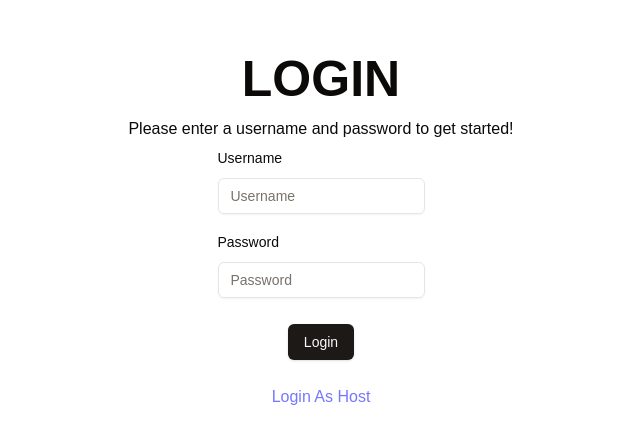
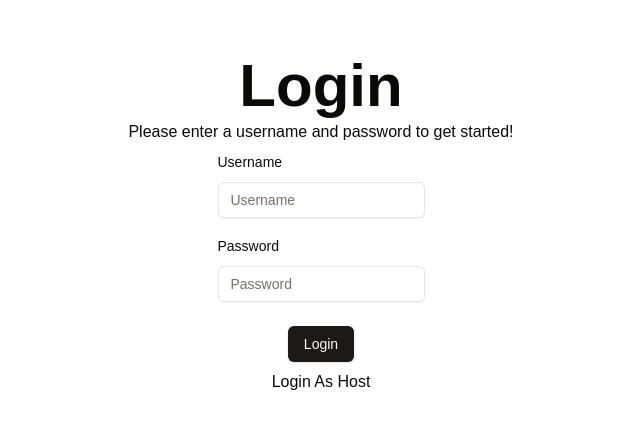
Before and after one commit to thecapst1/basalt, a Next.js app in the folder client/: page / in a window 1280 px wide. Shown: the part 175-618 px from the top of the page, without its empty margins (319-959 px from the left). Built offline with nearby package versions, Linux system fonts and the light colour scheme.

Commit message:
Removed home.css and updated styling to tailwind

```diff
--- a/client/app/home.css
+++ /dev/null
@@ -1,30 +0,0 @@
-.login-container {
-    display: flex;
-    justify-content: center;
-    align-items: center;
-    width: 100vw;
-    height: 100vh;
-}
-
-.login-page {
-    padding: 20px 10px;
-    display: flex;
-    flex-direction: column;
-    flex-wrap: wrap;
-    align-items: center;
-}
-
-.login-page h1 {
-    font-size: 50px;
-    font-weight: bold;
-    text-transform: uppercase;
-}
-
-.login-view {
-    padding-top: 25px;
-    color: rgb(118, 118, 255);
-}
-
-.login-view:hover {
-    color: rgb(84, 84, 185);
-}
--- a/client/app/page.tsx
+++ b/client/app/page.tsx
@@ -1,5 +1,4 @@
 'use client';
-import './home.css';
 import { useState } from 'react';
 import Link from 'next/link';
 import { useForm } from 'react-hook-form';
@@ -52,13 +51,11 @@ export default function Home() {
     };
 
     return (
-        <div className="login-container">
-            <div className="login-page">
-                <h1>{isHostLogin ? 'Host Login' : 'Login'}</h1>
+        <div className="flex h-screen items-center justify-center">
+            <div className="flex flex-col flex-wrap items-center">
+                <h1 className="mb-1 text-6xl font-bold">{isHostLogin ? 'Host Login' : 'Login'}</h1>
 
-                <h2 style={{ marginBottom: '5px' }}>
-                    Please enter a username and password to get started!
-                </h2>
+                <h2 className="mb-1.5">Please enter a username and password to get started!</h2>
 
                 <Form {...form}>
                     <form onSubmit={form.handleSubmit(onSubmit)} className="space-y-4">
@@ -89,8 +86,8 @@ export default function Home() {
                             )}
                         />
 
-                        <div style={{ display: 'flex', justifyContent: 'center' }}>
-                            <Button asChild style={{ marginTop: '10px' }}>
+                        <div className="flex justify-center">
+                            <Button asChild variant={'default'} className="mt-2">
                                 <Link href={isHostLogin ? '/host' : '/competitor'}>Login</Link>
                             </Button>
                         </div>
@@ -98,7 +95,7 @@ export default function Home() {
                 </Form>
 
                 {message && <p>{message}</p>}
-                <button className="login-view" onClick={toggleHostLogin}>
+                <button className="mt-2 hover:text-purple-800" onClick={toggleHostLogin}>
                     {isHostLogin ? 'Login As Competitor' : 'Login As Host'}
                 </button>
             </div>
```
